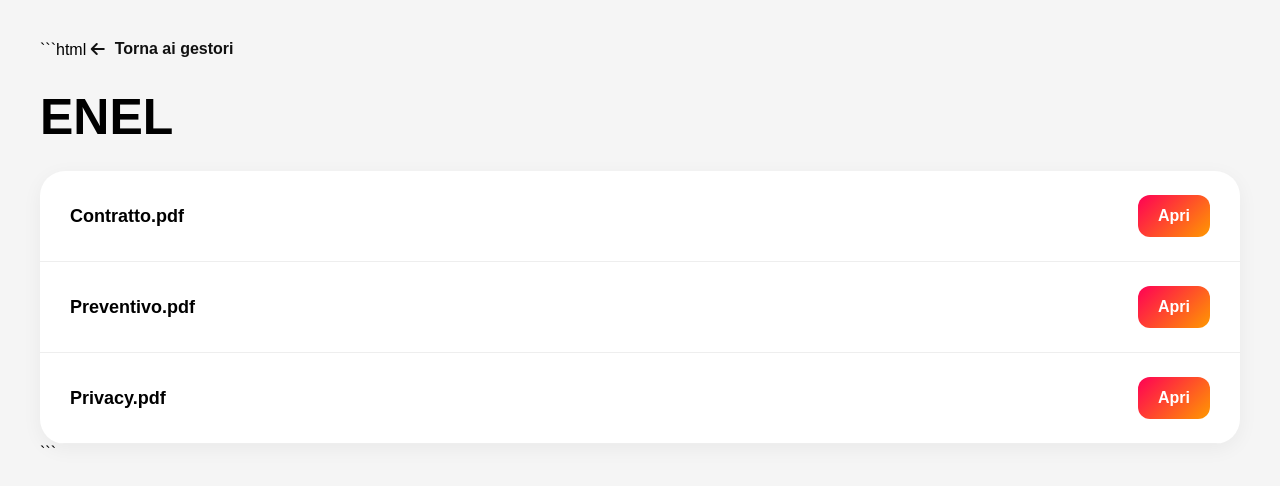
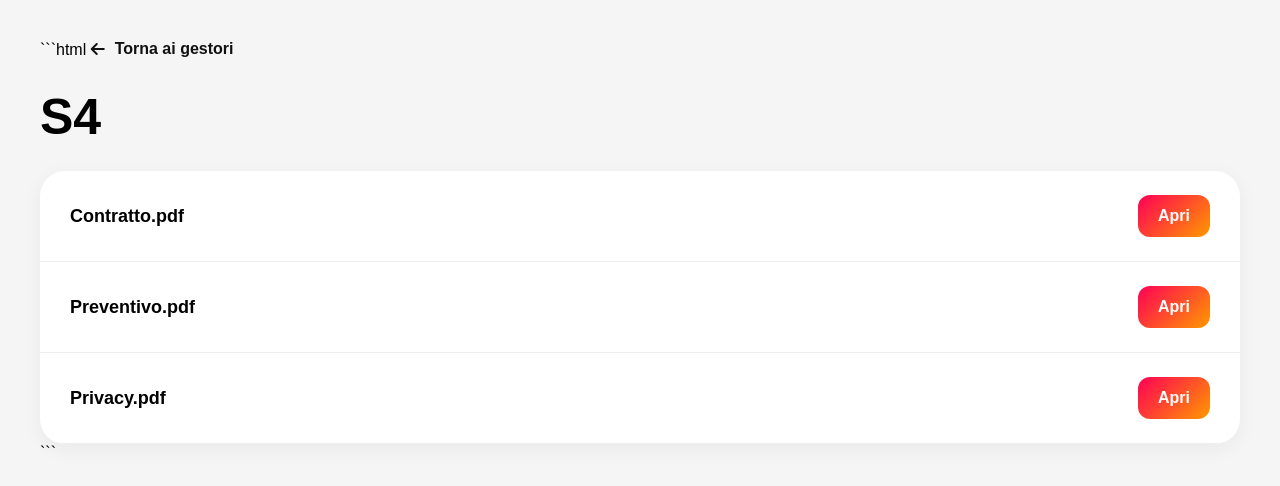
Before and after one commit to laminetallth/TOP-HOUSE, a plain HTML site: page gestori/s4.html in a window 1280 px wide. Drawn offline with Linux system fonts and the light colour scheme.

Commit message:
Update s4.html

```diff
--- a/gestori/s4.html
+++ b/gestori/s4.html
@@ -82,7 +82,7 @@
 Torna ai gestori
 </a>
 
-<h1>ENEL</h1>
+<h1>S4</h1>
 
 <div class="files">
 
```
